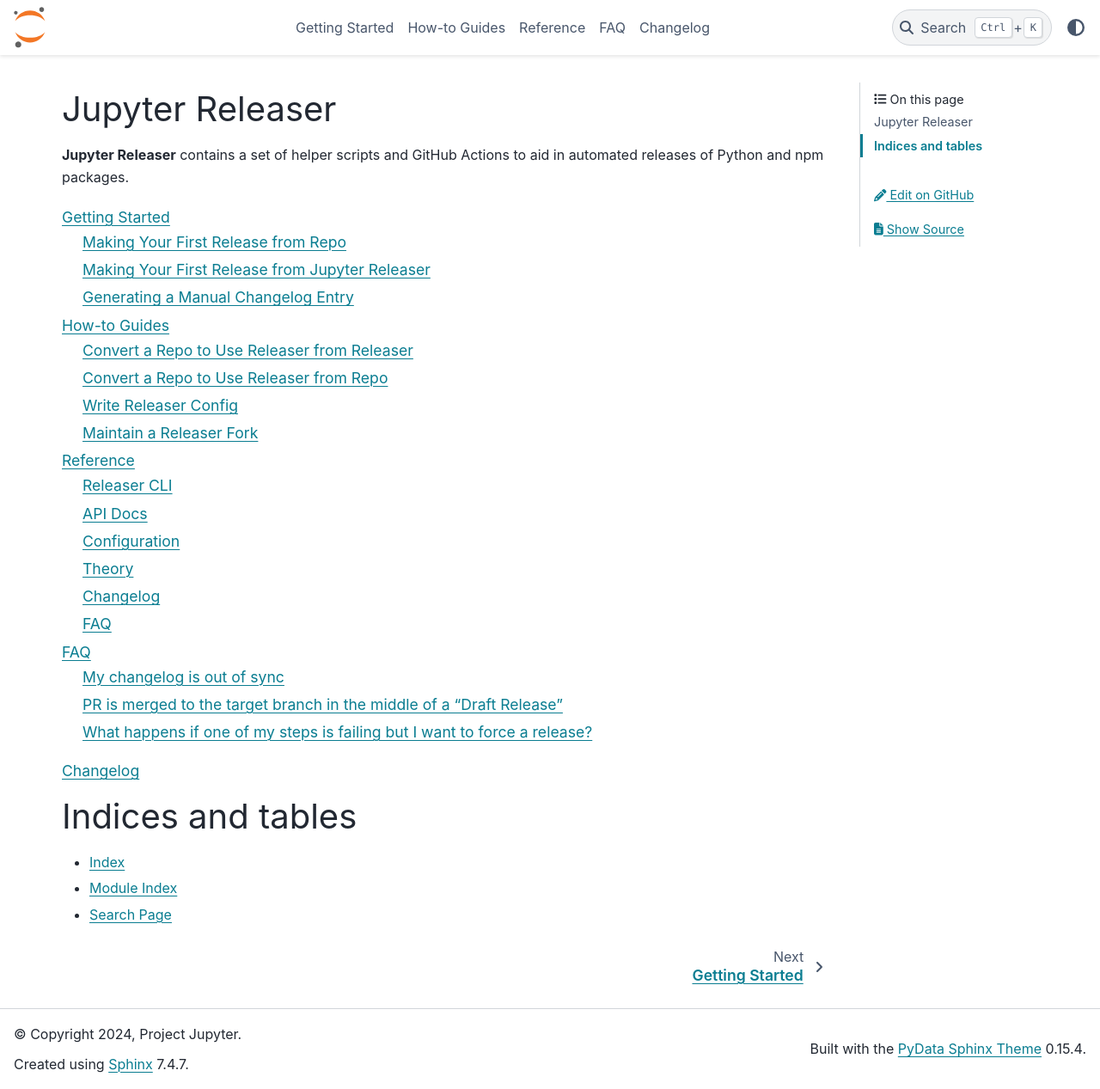
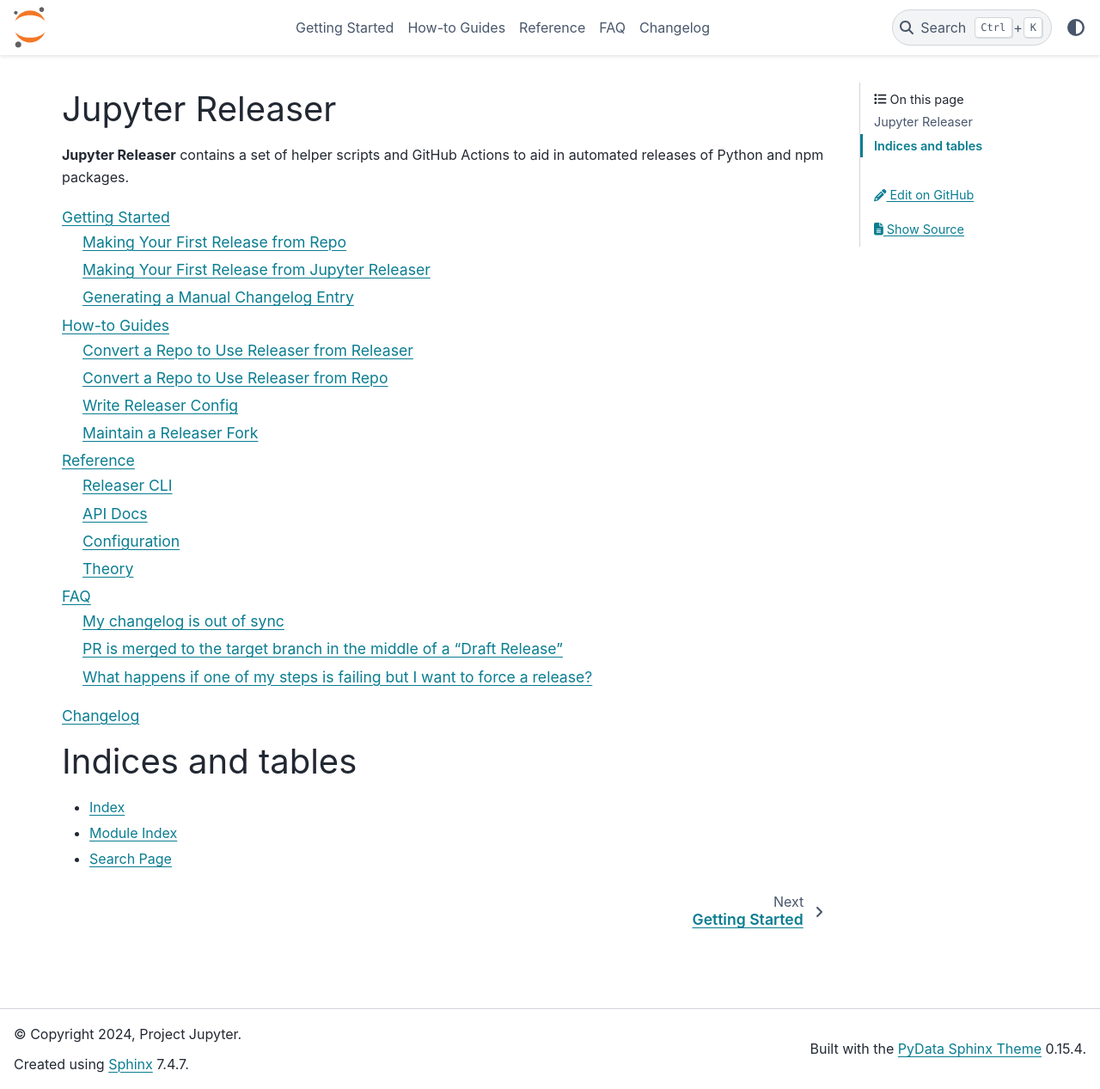
Before and after one commit to jupyter-server/jupyter_releaser, a Sphinx documentation site: the page built from docs/source/index.md, in a window 1280 px wide and 1267 px high. Shown: the whole window at 86% size. Built offline with Sphinx 7.4.7 and the PyData theme 0.15.4, drawn with Linux system fonts in a browser that asks for light colours.

Commit message:
move faq

````diff
--- a/docs/source/reference/index.md
+++ b/docs/source/reference/index.md
@@ -10,6 +10,4 @@
 api_docs
 configuration
 theory
-changelog
-faq
 ```
````
Also changed, not shown: docs/source/index.md (+1 -1 lines), docs/source/faq/index.md (renamed from docs/source/reference/faq.md).
